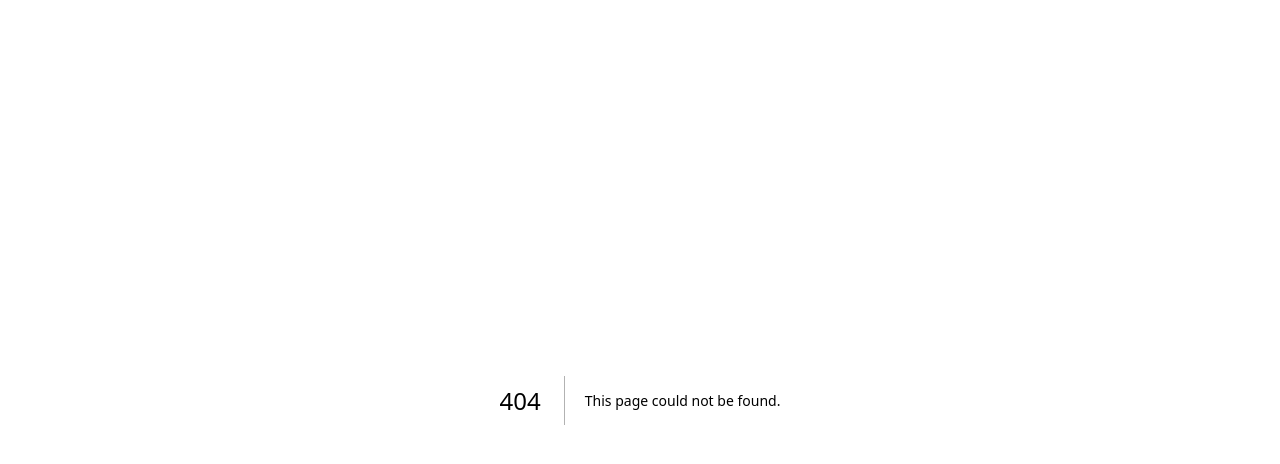
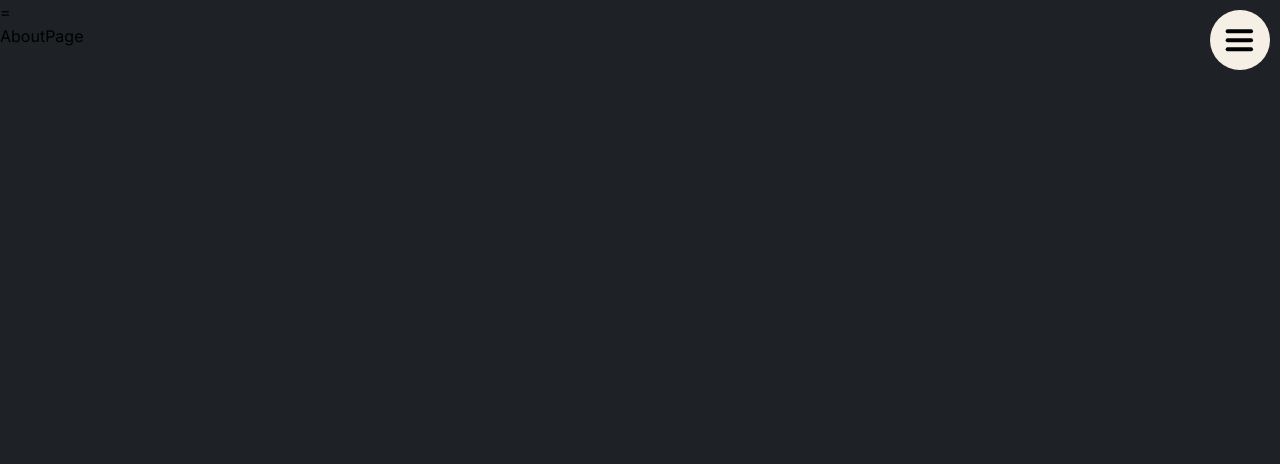
Before and after one commit to milosmladenovic89/my_website, a Next.js app in the folder my-app/: page /about in a window 1280 px wide. Before the commit this address had no page. Shown: the top 464 px of the page. Built offline with nearby package versions, Linux system fonts and the light colour scheme.

Commit message:
added nAVbAR in layout page

```diff
--- /dev/null
+++ b/my-app/app/about/page.tsx
@@ -0,0 +1,11 @@
+import React from 'react'
+
+
+export default function AboutPage() {
+  return (
+    <div>
+ =
+      <h1 className='text-white'>AboutPage</h1>
+      </div>
+  )
+}
--- a/my-app/app/components/NavBar.tsx
+++ b/my-app/app/components/NavBar.tsx
@@ -42,8 +42,8 @@ export default function NavBar() {
     >
 
       <motion.div className="background" variants={sidebar} />
-      <Navigation/>
-      <MenuToggle toggle={() => toggleOpen()} />
+      <Navigation toggleOpen={toggleOpen}/>
+      <MenuToggle  toggle={() => toggleOpen()} />
     </motion.nav>
   );
 };
--- a/my-app/app/components/NavBarComponents/MenuItem.tsx
+++ b/my-app/app/components/NavBarComponents/MenuItem.tsx
@@ -1,5 +1,7 @@
 'use client'
-import { motion } from "framer-motion";
+import { motion, useCycle } from "framer-motion";
+import Link from "next/link";
+
 
 const variants = {
   open: {
@@ -19,17 +21,36 @@ const variants = {
 };
 
 const colors = ["#FF008C", "#D309E1", "#9C1AFF", "#7700FF", "#4400FF"];
+const links = [
+  { href: '/about', label: 'about' },
+  { href: '/work', label: 'work' },
+  { href: '/', label: 'home' },
+  { href: '/1', label: '1' },
+  { href: '/2', label: '2' }
 
-export const MenuItem = ({ i }:any) => {
+]
+export const MenuItem = ({ i }: any) => {
+
   const style = { border: `2px solid ${colors[i]}` };
+
+
+
+
   return (
     <motion.li
+    className=" list-none mb-5 flex items-center cursor-pointer"
       variants={variants}
       whileHover={{ scale: 1.1 }}
       whileTap={{ scale: 0.95 }}
     >
-      <div className="icon-placeholder" style={style} />
-      <div className="text-placeholder" style={style} />
+
+      <Link href={links[i].href} className=" z-10 capitalize flex items-center">
+        <div className=" w-10 h-10  md:w-14 md:h-14 lg:w-20 lg:h-20 rounded-full  mr-5 flex justify-center items-center" style={style}></div>
+        <div className="flex items-center justify-center h-5 w-28 sm:w-36 md:w-48 py-5 rounded-3xl md:text-2xl" style={style} >
+          {links[i].label}
+        </div>
+      </Link>
+
     </motion.li>
   );
 };
--- a/my-app/app/components/NavBarComponents/MenuToggle.tsx
+++ b/my-app/app/components/NavBarComponents/MenuToggle.tsx
@@ -5,7 +5,7 @@ import { motion } from "framer-motion";
 const Path = (props:any) => (
   <motion.path
     fill="transparent"
-    strokeWidth="4"
+    strokeWidth="3"
     stroke="black"
     strokeLinecap="round"
     {...props}
--- a/my-app/app/components/NavBarComponents/Navigation.tsx
+++ b/my-app/app/components/NavBarComponents/Navigation.tsx
@@ -1,6 +1,7 @@
 'use client'
 import { motion } from "framer-motion";
 import { MenuItem } from "./MenuItem";
+import Link from "next/link";
 
 const variants = {
   open: {
@@ -11,12 +12,36 @@ const variants = {
   }
 };
 
-export const Navigation = () => (
-  <motion.ul variants={variants}>
-    {itemIds.map(i => (
-      <MenuItem i={i} key={i} />
-    ))}
-  </motion.ul>
-);
 
-const itemIds = [0, 1, 2, 3, 4];
+
+
+export function Navigation({ toggleOpen }: any) {
+
+  const itemIds = [0, 1, 2, 3, 4];
+  const links = [
+    { href: '/about', label: 'about' },
+    { href: '/work', label: 'work' },
+    { href: '/', label: 'home' },
+    { href: '/1', label: '1' },
+    { href: '/2', label: '2' }
+  ]
+
+
+
+  return (
+    <motion.ul variants={variants} className=" w-52 md:w-80 lg:w-96">
+
+      {itemIds.map(i => (
+        <div key={i} onClick={toggleOpen}>
+
+            <MenuItem i={i} />
+
+
+
+        </div>
+
+      ))}
+
+    </motion.ul>
+  );
+}
--- a/my-app/app/globals.css
+++ b/my-app/app/globals.css
@@ -1,23 +1,10 @@
 @tailwind base;
 @tailwind components;
 @tailwind utilities;
-/*
-body{
-   background-color: #1e2125;
 
-}
-*/
 
 body {
-   width: 100vw;
-   height: 100vh;
    background-color: #1e2125;
-   overflow: hidden;
-   padding: 0;
-   margin: 0;
-   display: flex;
-   justify-content: center;
-   align-items: center;
 }
 
 nav {
@@ -34,7 +21,7 @@ nav {
    right: 0;
    bottom: 0;
    width:100%;
-   background: #fff;
+   background: #f5efe5;
 }
 
 button {
@@ -60,18 +47,16 @@ li {
 }
 
 ul {
-
-
    left: 0;
    right: 0;
    margin-left: auto;
    margin-right: auto;
    top: 100px;
-   padding: 25px;
+
    position: absolute;
-   width: 230px;
+
 }
-
+/*
 li {
    list-style: none;
    margin-bottom: 20px;
@@ -79,6 +64,7 @@ li {
    align-items: center;
    cursor: pointer;
 }
+
 
 .icon-placeholder {
    width: 40px;
@@ -88,13 +74,15 @@ li {
    margin-right: 20px;
 }
 
+
 .text-placeholder {
    border-radius: 5px;
-   width: 200px;
+   width: 150px;
    height: 20px;
    flex: 1;
+   align-items: center;
 }
-
+*/
 .refresh {
    padding: 10px;
    position: absolute;
--- a/my-app/app/layout.tsx
+++ b/my-app/app/layout.tsx
@@ -1,6 +1,8 @@
 import type { Metadata } from "next";
 import { Inter } from "next/font/google";
 import "./globals.css";
+import NavBar from "./components/NavBar";
+
 
 const inter = Inter({ subsets: ["latin"] });
 
@@ -16,7 +18,10 @@ export default function RootLayout({
 }>) {
   return (
     <html lang="en">
-      <body className={inter.className}>{children}</body>
+      <body className={inter.className}>
+        <NavBar/>
+        {children}
+      </body>
     </html>
   );
 }
```
Also changed, not shown: my-app/app/page.tsx (+2 -5 lines), my-app/app/work/page.tsx (added, +10 -0 lines), my-app/public/New Text Document.txt (added).
